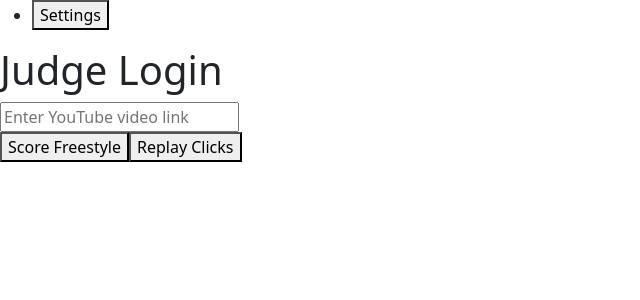
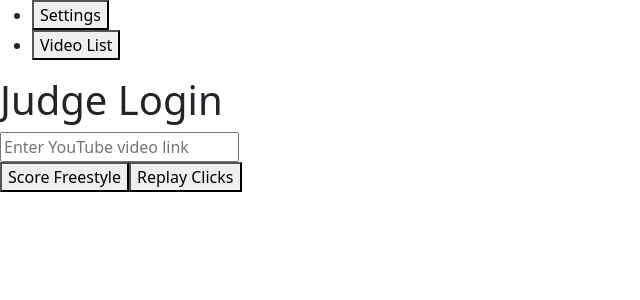
Before and after one commit to colinbeckford/clicker-react, a React (Create React App) app: page / in a window 1280 px wide. Shown: the top 300 px of the page, without its empty margins (0-640 px from the left). Built offline with nearby package versions, Linux system fonts and the light colour scheme; no server answers.

Commit message:
Initial video list working

```diff
--- a/src/App.jsx
+++ b/src/App.jsx
@@ -4,7 +4,6 @@ import 'bootstrap/dist/css/bootstrap.min.css';
 import LoginScreen from './LoginScreen';
 import KeybindPopup from './KeybindPopup';
 import VideoView from './VideoView';
-import VideoList from './VideoList';
 import Navbar from './Navbar';
 
 function App() {
@@ -20,6 +19,12 @@ function App() {
   const [replayMode, setReplayMode] = useState(false);
   const [showVideo, setShowVideo] = useState(false);
   const [initiateVideo, setInitiateVideo] = useState(false);
+
+  useEffect(() => {
+    if (videoLink) {
+      setShowVideo(true);
+    }
+  }, [videoLink]);
 
   const handlePopupClose = () => {
     setKeybindPopup(false);
@@ -44,9 +49,7 @@ function App() {
   return (
     <div>
       <Navbar keybinds={keybinds} setKeybinds={setKeybinds} judgeName={judgeName}
-        setJudgeName={setJudgeName} />
-      <VideoList handleKeybindPopup={handleKeybindPopup}
-          handleShowVideo={handleShowVideo} videoLink={videoLink} setVideoLink={setVideoLink} />
+        setJudgeName={setJudgeName} videoLink={videoLink} setVideoLink={setVideoLink} handleKeybindPopup={handleKeybindPopup} handleShowVideo={handleShowVideo} />
       {!showVideo && !keybindPopup && (
         <LoginScreen
           videoLink={videoLink}
--- a/src/Navbar.jsx
+++ b/src/Navbar.jsx
@@ -1,8 +1,10 @@
 import React, { useState } from 'react';
 import KeybindPopup from './KeybindPopup';
+import VideoList from './VideoList';
 
-function Navbar({ keybinds, setKeybinds, judgeName, setJudgeName }) {
+function Navbar({ keybinds, setKeybinds, judgeName, setJudgeName, videoLink, setVideoLink, handleKeybindPopup, handleShowVideo }) {
     const [isKeybindPopupVisible, setKeybindPopupVisible] = useState(false);
+    const [isVideoListVisible, setVideoListVisible] = useState(false);
 
     const handleSettingsClick = () => {
         setKeybindPopupVisible(true);
@@ -12,11 +14,21 @@ function Navbar({ keybinds, setKeybinds, judgeName, setJudgeName }) {
         setKeybindPopupVisible(false);
     };
 
+    const handleVideoListClick = () => {
+        setVideoListVisible(true);
+    }
+
+    const closeVideoList = () => {
+        setVideoListVisible(false);
+    }
     return (
         <nav>
             <ul>
                 <li>
                     <button onClick={handleSettingsClick}>Settings</button>
+                </li>
+                <li>
+                    <button onClick={handleVideoListClick}>Video List</button>
                 </li>
             </ul>
             {isKeybindPopupVisible && (
@@ -26,6 +38,10 @@ function Navbar({ keybinds, setKeybinds, judgeName, setJudgeName }) {
                     setJudgeName={setJudgeName}
                     handlePopupClose={closeKeybindPopup} />
             )}
+            {isVideoListVisible && (
+                <VideoList closeVideoList={closeVideoList} handleKeybindPopup={handleKeybindPopup}
+                handleShowVideo={handleShowVideo} videoLink={videoLink} setVideoLink={setVideoLink} />
+            )}
         </nav>
     );
 };
--- a/src/VideoList.jsx
+++ b/src/VideoList.jsx
@@ -1,9 +1,10 @@
 import React, { useEffect, useState } from "react";
 import ButtonOptions from './ButtonOptions';
 
-function VideoList({ handleKeybindPopup, handleShowVideo }) {
+function VideoList({ closeVideoList, handleKeybindPopup, handleShowVideo, videoLink, setVideoLink }) {
 
   const [freestyleList, setFreestyleList] = useState([]);
+  const [featuredList, setFeaturedList] = useState([]);
 
   useEffect(() => {
     fetch('/getLinks')
@@ -13,7 +14,12 @@ function VideoList({ handleKeybindPopup, handleShowVideo }) {
   }, []);
 
   useEffect(() => {
+    console.log(videoLink);
+  }, [videoLink]);
+
+  useEffect(() => {
     if (freestyleList.length > 0) {
+      console.log(freestyleList);
       const requestData = {
         links: freestyleList.map(item => item.link),
       };
@@ -31,6 +37,7 @@ function VideoList({ handleKeybindPopup, handleShowVideo }) {
           return response.json();
         })
         .then((data) => {
+          setFeaturedList(data);
           console.log('Success:', data);
         })
         .catch((error) => {
@@ -39,11 +46,27 @@ function VideoList({ handleKeybindPopup, handleShowVideo }) {
     }
   }, [freestyleList]);
 
+  const handleSetFreestyle = (link) => {
+    closeVideoList();
+    setVideoLink(link);
+  }
 
 
 
   return (
     <div>
+      <ul>
+        {
+          featuredList.map(item => (
+            <div key={item.link}>
+              <li onClick={() => handleSetFreestyle('https://www.youtube.com/watch?v=' + item.link)}>
+                {item.title}
+                <ButtonOptions handleKeybindPopup={handleKeybindPopup} handleShowVideo={handleShowVideo} />
+              </li>
+            </div>
+          ))
+        }
+      </ul>
     </div>
   );
 }
```
Lines whose indentation alone changed are shown as unchanged.
